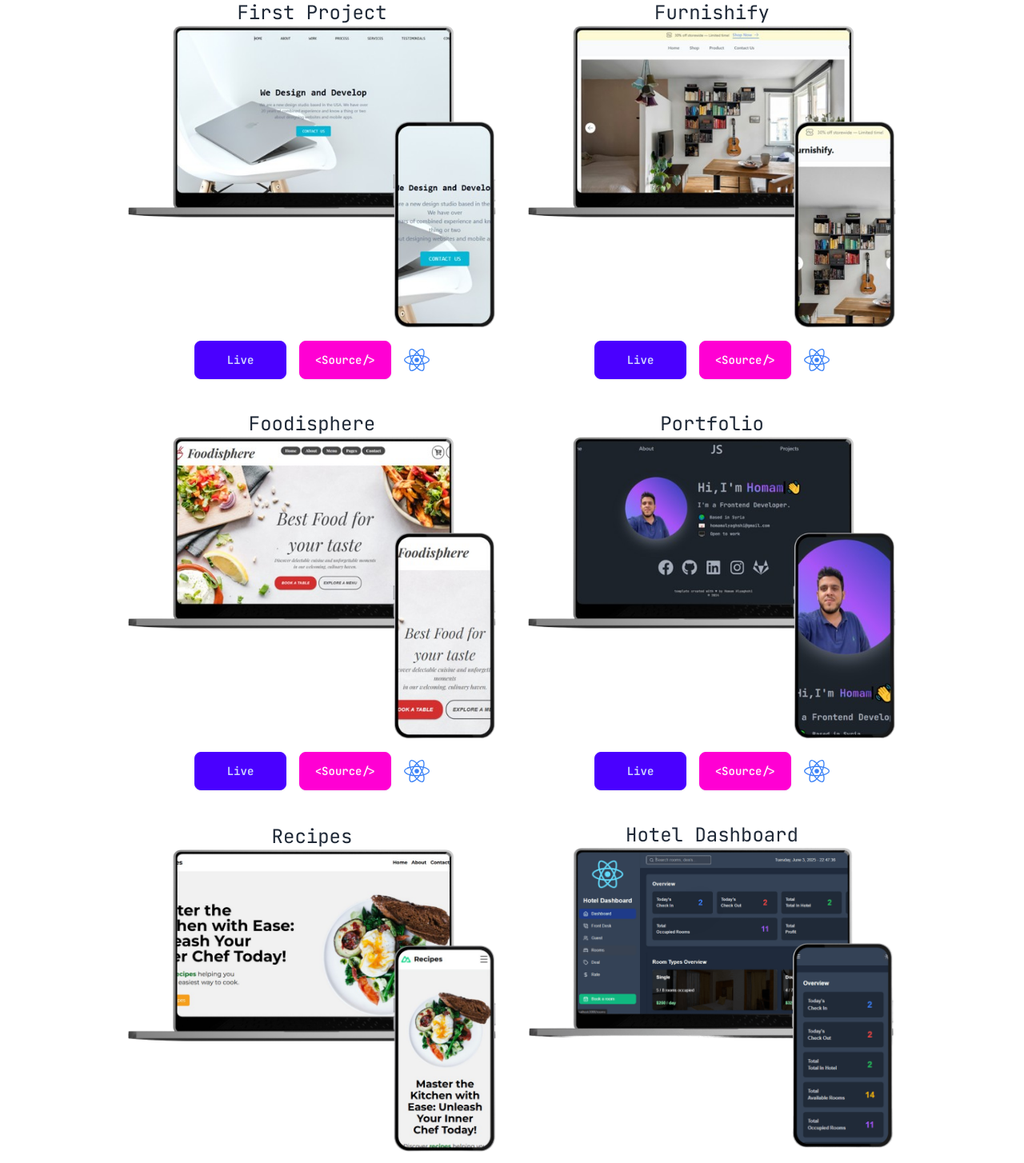
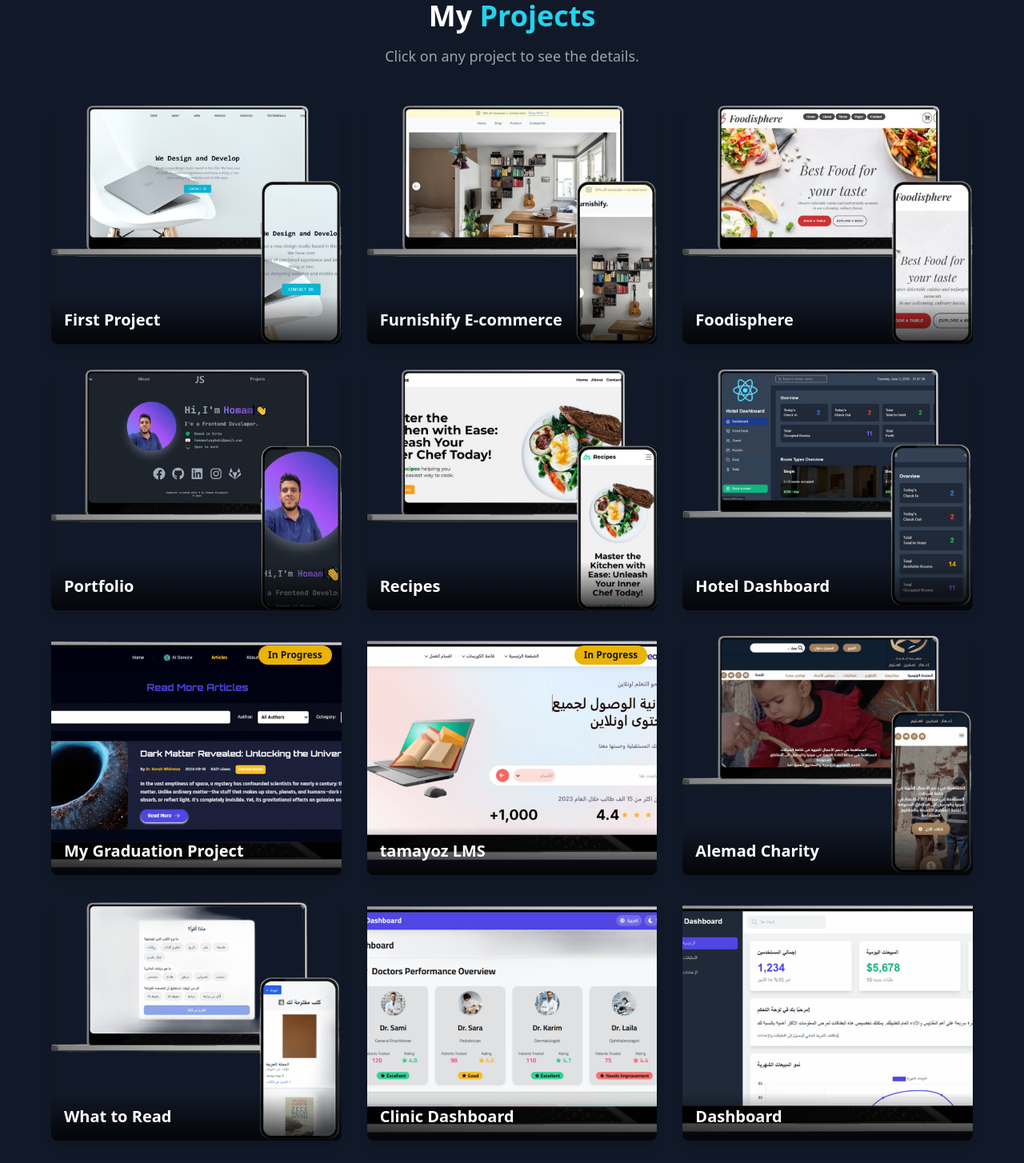
Before and after one commit to HomamAlyaghshi/portfolio, a React (Create React App) app: page /projectspage in a window 1280 px wide. Shown: the part 160-1614 px from the top of the page at 80% size. Built offline with nearby package versions, Linux system fonts and the light colour scheme.

Commit message:
new Project Page :)

```diff
--- a/package.json
+++ b/package.json
@@ -10,6 +10,8 @@
     "@testing-library/jest-dom": "^5.17.0",
     "@testing-library/react": "^13.4.0",
     "@testing-library/user-event": "^13.5.0",
+    "framer-motion": "^12.18.1",
+    "lucide-react": "^0.518.0",
     "react": "^18.3.1",
     "react-dom": "^18.3.1",
     "react-icons": "^5.3.0",
--- a/src/components/HeroSections.jsx
+++ b/src/components/HeroSections.jsx
@@ -7,7 +7,7 @@ const HeroSections = () => {
   return (
     // استخدام padding عمودي بدلاً من ارتفاع ثابت، وتحسين التخطيط
     // تقليل الـ padding الأفقي على الشاشات الصغيرة لجعل المحتوى يملأ الشاشة بشكل أفضل
-    <section className="hero container mx-auto py-16 sm:py-24 px-4 sm:px-6 lg:px-8">
+    <section className="hero container mx-auto pt-8 sm:pt-12 px-4 sm:px-6 lg:px-8">
       {/* تقليل الـ gap على الشاشات الصغيرة (افتراضي) ثم زيادته على الشاشات الكبيرة */}
       <div className="grid grid-cols-1 sm:grid-cols-12 gap-6 sm:gap-10 items-center">
 
--- a/src/components/Projects.jsx
+++ b/src/components/Projects.jsx
@@ -1,22 +1,32 @@
 import React, { useState } from "react";
-import { FaReact } from "react-icons/fa";
+import { motion, AnimatePresence } from "framer-motion";
+import { ExternalLink, Github, ArrowRight, X } from 'lucide-react';
+import { FaReact } from "react-icons/fa"; // وأي أيقونات تقنيات أخرى
+
+// يمكنك استخدام مكون TechIcon إذا أردت عرض أيقونات التقنيات في النافذة المنبثقة
+// const TechIcon = ({ tag }) => { ... };
 
 const Projects = () => {
+    const [selectedProject, setSelectedProject] = useState(null);
+
+    // سنستخدم بيانات المشاريع الغنية بالتفاصيل لتغذية النافذة المنبثقة
     const [projects] = useState([
     {
         name: "First Project",
         image: "/images/project1.png",
         liveUrl: "https://p1-mauve.vercel.app/",
         sourceUrl: "https://gitlab.com/homamalyaghshi/e-commerce",
-      logo: <FaReact className="w-8 h-8 text-blue-500" />,
+        description: "An e-commerce project built with React, offering product browsing and a modern responsive UI.",
+        tags: ["React", "TailwindCSS"],
         completed: true,
     },
     {
-      name: "Furnishify",
+        name: "Furnishify E-commerce",
         image: "/images/project2.png",
         liveUrl: "https://project3-murex-mu.vercel.app/",
         sourceUrl: "https://gitlab.com/homamalyaghshi/project3",
-      logo: <FaReact className="w-8 h-8 text-blue-500" />,
+        description: "A full-stack e-commerce platform for furniture with a clean user interface and robust back-end, featuring product catalogs, user authentication, and a shopping cart.",
+        tags: ["React", "TailwindCSS", "Redux"],
         completed: true,
     },
     {
@@ -24,7 +34,8 @@ const Projects = () => {
         image: "/images/project3.png",
         liveUrl: "https://foodisphere.vercel.app/",
         sourceUrl: "https://gitlab.com/homamalyaghshi/Foodisphere",
-      logo: <FaReact className="w-8 h-8 text-blue-500" />,
+        description: "A recipe discovery app that allows users to find and save their favorite dishes from a vast online database via an API.",
+        tags: ["React", "TailwindCSS", "API" , "MUI"],
         completed: true,
     },
     {
@@ -32,7 +43,8 @@ const Projects = () => {
         image: "/images/project4.png",
         liveUrl: "https://portfolio-dusky-sigma-50.vercel.app/",
         sourceUrl: "#",
-      logo: <FaReact className="w-8 h-8 text-blue-500" />,
+        description: "My personal portfolio showcasing my projects and skills using modern design and smooth interactions.",
+        tags: ["React", "TailwindCSS"],
         completed: true,
     },
     {
@@ -40,7 +52,8 @@ const Projects = () => {
         image: "/images/project5.png",
         liveUrl: "https://first-nuxt-project-ivory.vercel.app/",
         sourceUrl: "https://gitlab.com/homamalyaghshi/first-nu-project",
-      logo: <img alt="#" src="/images/nuxt.png" className="w-10 h-8 rounded-full" />,
+        description: "A simple Nuxt.js recipe website featuring category filtering and detailed recipe pages.",
+        tags: ["Nuxt.js", "Vuex", "TailwindCSS"],
         completed: true,
     },
     {
@@ -48,25 +61,26 @@ const Projects = () => {
         image: "/images/project8.png",
         liveUrl: "https://hotel-dashboard-peach.vercel.app/",
         sourceUrl: "#",
-  logo: <FaReact className="w-8 h-8 text-blue-500" />,
+        description: "An admin panel for managing hotel bookings, rooms, and generating insightful reports with Chart.js.",
+        tags: ["React", "TailwindCSS", "Zustand"],
         completed: true,
     },
     {
-      name: "My graduation project",
+        name: "My Graduation Project",
         image: "/images/project6.png",
-      //liveUrl: "https://my-graduation-project-one.vercel.app/",
-          liveUrl:'#',
+        liveUrl: "#",
         sourceUrl: "#",
-      logo: <FaReact className="w-8 h-8 text-blue-500" />,
+        description: "My university graduation project which is still under development and aims to solve real-world problems.",
+        tags: ["React", "TailwindCSS", "API","MangoDB" , "Node"],
         completed: false,
     },
     {
         name: "tamayoz LMS",
         image: "/images/project7.png",
-    //  liveUrl: "https://tamayozlms.vercel.app/",
-    liveUrl:'#',
+        liveUrl: "#",
         sourceUrl: "#",
-      logo: <img alt="#" src="/images/nuxt.png" className="w-10 h-8 rounded-full" />,
+        description: "A feature-rich Learning Management System for an educational platform, currently under development.",
+        tags: ["Nuxt.js", "Vuex", "Vuetify"],
         completed: false,
     },
     {
@@ -74,14 +88,17 @@ const Projects = () => {
         image: "/images/project9.png",
         liveUrl: "https://alemadcharity.org/",
         sourceUrl: "#",
+        description: "The official website for Alemad Charity, showcasing their initiatives, projects, and donation opportunities.",
+        tags: ["HTML", "CSS", "JavaScript"],
         completed: true,
     },
     {
-    name: "What to read",
+        name: "What to Read",
         image: "/images/project12.png",
         liveUrl: "https://what-to-read-two.vercel.app/",
         sourceUrl: "#",
-    logo: <FaReact className="w-8 h-8 text-blue-500" />,
+        description: "A book recommendation platform that helps users find books based on their interests, mood, and reading time.",
+        tags: ["React", "TailwindCSS", "Google Books API"],
         completed: true,
     },
  {
@@ -89,7 +106,8 @@ const Projects = () => {
     image: "/images/project10.png",
     liveUrl: "https://clinic-management-system-sehu.vercel.app/",
     sourceUrl: "#",
-  logo: <FaReact className="w-8 h-8 text-blue-500" />,
+    description: "A comprehensive clinic management system dashboard for handling appointments, patients, and reports. The project utilizes React Context API for efficient state management across components.",
+    tags: ["React", "TailwindCSS", "Context API"],
     completed: true,
 },
     {
@@ -97,48 +115,115 @@ const Projects = () => {
         image: "/images/project11.png",
         liveUrl: "https://dashboard-lovat-beta.vercel.app/",
         sourceUrl: "#",
-  logo: <FaReact className="w-8 h-8 text-blue-500" />,
+        description: "A simple dashboard template with clean design and various UI components for management systems.",
+        tags: ["React", "TailwindCSS"],
         completed: true,
     },
 ]);
 
+    const cardHoverVariant = {
+        hover: {
+            scale: 1.05,
+            transition: { duration: 0.3 }
+        }
+    };
+
     return (
-    <div className="w-full h-full">
-      <div className="sm:px-16 sm:py-10 my-10 sm:mx-24 mx-4 grid sm:grid-cols-2 justify-center items-center gap-10 font-mono">
-        {projects.map((project, index) => (
-          <div key={index} className="grid justify-center items-center gap-4">
-            <div className="relative transition-all transform hover:scale-105 duration-700">
-              <h1 className="text-center text-2xl">{project.name}</h1>
-              <img alt={project.name} src={project.image} className="w-full h-auto " />
+        <div id="projects" className="bg-gray-900 text-white py-20 px-4 sm:px-10">
+            <div className="max-w-6xl mx-auto">
+                <h2 className="text-4xl font-bold text-center mb-4">My <span className="text-cyan-400">Projects</span></h2>
+                <p className="text-lg text-gray-400 text-center mb-12">
+                    Click on any project to see the details.
+                </p>
+
+                {/* هنا نستخدم طريقة العرض القديمة (الشبكة الكلاسيكية) */}
+                <div className="grid grid-cols-1 md:grid-cols-2 lg:grid-cols-3 gap-8">
+                    {projects.map((project) => (
+                        <motion.div
+                            key={project.name}
+                            className="relative group rounded-lg overflow-hidden shadow-lg  cursor-pointer"
+                            variants={cardHoverVariant}
+                            whileHover="hover"
+                            onClick={() => setSelectedProject(project)}
+                        >
+                            <div className="h-full w-full overflow-hidden">
+                                <img
+                                    alt={project.name}
+                                    src={project.image}
+                                    className="w-full h-full object-cover transition-transform duration-500 group-hover:scale-110"
+                                />
                             </div>
 
-            {/* عرض رسالة فقط إن لم يكن المشروع مكتملًا */}
+                            {/* طبقة شفافة تظهر عند التمرير مع زر "عرض المشروع" */}
+                            <div className="absolute inset-0 bg-black/50 flex flex-col justify-center items-center opacity-0 group-hover:opacity-100 transition-opacity duration-300">
+                                <h3 className="text-2xl font-bold text-white mb-2">{project.name}</h3>
+                                <div className="flex items-center text-cyan-400 font-semibold">
+                                    <span>View Details</span>
+                                    <ArrowRight className="w-5 h-5 ml-2" />
+                                </div>
+                            </div>
+
+                             {/* شارة "قيد التنفيذ" للمشاريع غير المكتملة */}
                              {!project.completed && (
-              <div className="text-yellow-500 font-semibold text-center">
-                🚧 Work in Progress
+                                <div className="absolute top-3 right-3 bg-yellow-500 text-gray-900 text-xs font-bold px-3 py-1 rounded-full z-10">
+                                    In Progress
                                 </div>
                             )}
 
-            <div className="flex gap-4 w-full justify-center items-center">
-              <a
-                href={project.liveUrl}
-                target="_blank"
-                rel="noopener noreferrer"
-                className={`btn btn-primary w-1/4 ${!project.completed ? "opacity-50" : ""}`}
-              >
-                Live
-              </a>
-              <button
-                onClick={() => window.open(project.sourceUrl, "_blank")}
-                className={`btn btn-secondary w-1/4 ${!project.completed ? "opacity-50" : ""}`}
-              >
-                &lt;Source/&gt;
-              </button>
-              <div className="transition-all duration-500 hover:scale-105">{project.logo}</div>
+                            {/* العنوان الدائم في أسفل البطاقة (يختفي عند التمرير) */}
+                            <div className="absolute bottom-0 left-0 w-full p-4 bg-gradient-to-t from-black/80 to-transparent group-hover:opacity-0 transition-opacity duration-300">
+                                <h3 className="text-xl font-bold text-white">{project.name}</h3>
+                            </div>
+                        </motion.div>
+                    ))}
                 </div>
             </div>
+
+            {/* هنا نستخدم النافذة المنبثقة (Modal) من التصميم الجديد */}
+            <AnimatePresence>
+                {selectedProject && (
+                    <motion.div
+                        initial={{ opacity: 0 }}
+                        animate={{ opacity: 1 }}
+                        exit={{ opacity: 0 }}
+                        className="fixed inset-0 bg-black/70 backdrop-blur-md z-50 flex justify-center items-center p-4"
+                        onClick={() => setSelectedProject(null)}
+                    >
+                        <motion.div
+                            initial={{ y: 50, opacity: 0 }}
+                            animate={{ y: 0, opacity: 1 }}
+                            exit={{ y: 50, opacity: 0 }}
+                            transition={{ type: "spring", stiffness: 300, damping: 30 }}
+                            className="bg-gray-900 border border-gray-700 rounded-2xl w-full max-w-3xl max-h-[90vh] overflow-y-auto"
+                            onClick={(e) => e.stopPropagation()} // لمنع إغلاق النافذة عند النقر داخلها
+                        >
+                            <div className="sticky top-0 bg-gray-900/80 backdrop-blur-sm p-4 flex justify-between items-center z-10 border-b border-gray-700">
+                                <h2 className="text-2xl font-bold text-cyan-400">{selectedProject.name}</h2>
+                                <button onClick={() => setSelectedProject(null)} className="text-gray-400 hover:text-white transition-colors">
+                                    <X />
+                                </button>
+                            </div>
+                            <div className="p-6">
+                                <img src={selectedProject.image} alt={selectedProject.name} className="w-full rounded-lg mb-6 shadow-lg"/>
+                                <p className="text-gray-300 mb-6 leading-relaxed">{selectedProject.description}</p>
+                                <div className="flex flex-wrap gap-2 mb-6">
+                                    {selectedProject.tags.map(tag => (
+                                        <span key={tag} className="bg-gray-700 text-cyan-400 text-sm font-medium px-3 py-1 rounded-full">{tag}</span>
                                     ))}
                                 </div>
+                                <div className="flex flex-wrap gap-4">
+                                    <a href={selectedProject.liveUrl} target="_blank" rel="noopener noreferrer" className={`flex items-center gap-2 px-5 py-2 bg-cyan-500 text-white rounded-lg transition-all duration-300 hover:bg-cyan-600 hover:scale-105 ${!selectedProject.completed || selectedProject.liveUrl === '#' ? "opacity-50 cursor-not-allowed pointer-events-none" : ""}`}>
+                                        <ExternalLink size={18}/> Live Demo
+                                    </a>
+                                    <a href={selectedProject.sourceUrl} target="_blank" rel="noopener noreferrer" className={`flex items-center gap-2 px-5 py-2 bg-gray-700 text-white rounded-lg transition-all duration-300 hover:bg-gray-600 hover:scale-105 ${selectedProject.sourceUrl === '#' ? "opacity-50 cursor-not-allowed pointer-events-none" : ""}`}>
+                                        <Github size={18}/> Source Code
+                                    </a>
+                                </div>
+                            </div>
+                        </motion.div>
+                    </motion.div>
+                )}
+            </AnimatePresence>
         </div>
     );
 };
--- a/src/pages/HomePage.jsx
+++ b/src/pages/HomePage.jsx
@@ -6,7 +6,7 @@ import Footer from "../shared/Footer";
 import Appbar from "../shared/Appbar";
 const HomePage = () => {
   return (
-    <div>
+    <div className="h-full">
       <Appbar />
       <HeroSections />
       <SocialMedia />
--- a/src/pages/ProjectsPage.jsx
+++ b/src/pages/ProjectsPage.jsx
@@ -5,7 +5,7 @@ import Projects from '../components/Projects'
 
 const ProjectsPage = () => {
   return (
-    <div>
+    <div className='bg-gray-900'>
         <Appbar/>
         <Projects/>
 
--- a/src/shared/Appbar.jsx
+++ b/src/shared/Appbar.jsx
@@ -39,7 +39,7 @@ const Appbar = () => {
   ];
 
   return (
-    <nav className="navbar bg-base-100 w-full shadow-md z-50 relative"> {/* Added shadow and z-index */}
+    <nav className="navbar bg-gray-900 w-full shadow-md z-50 relative"> {/* Added shadow and z-index */}
       <div className="flex justify-between items-center w-full px-4 sm:px-8 lg:px-28 py-2"> {/* Improved padding */}
 
         {/* Logo/Brand Name */}
--- a/src/shared/Footer.jsx
+++ b/src/shared/Footer.jsx
@@ -2,7 +2,7 @@ import React from 'react'
 
 const Footer = () => {
   return (
-    <div className='font-mono text-xs opacity-65 text-white justify-center items-end flex text-center mt-12 '>
+    <div className='font-mono  text-xs opacity-65 text-white justify-center items-end flex text-center mt-12 '>
       template created with ♥ by Homam Alyaghshi<br/>
         © 2024
     </div>
```
Also changed, not shown: 1 other file (tests, documents, lock files or other folders). Lines whose indentation alone changed are shown as unchanged.
